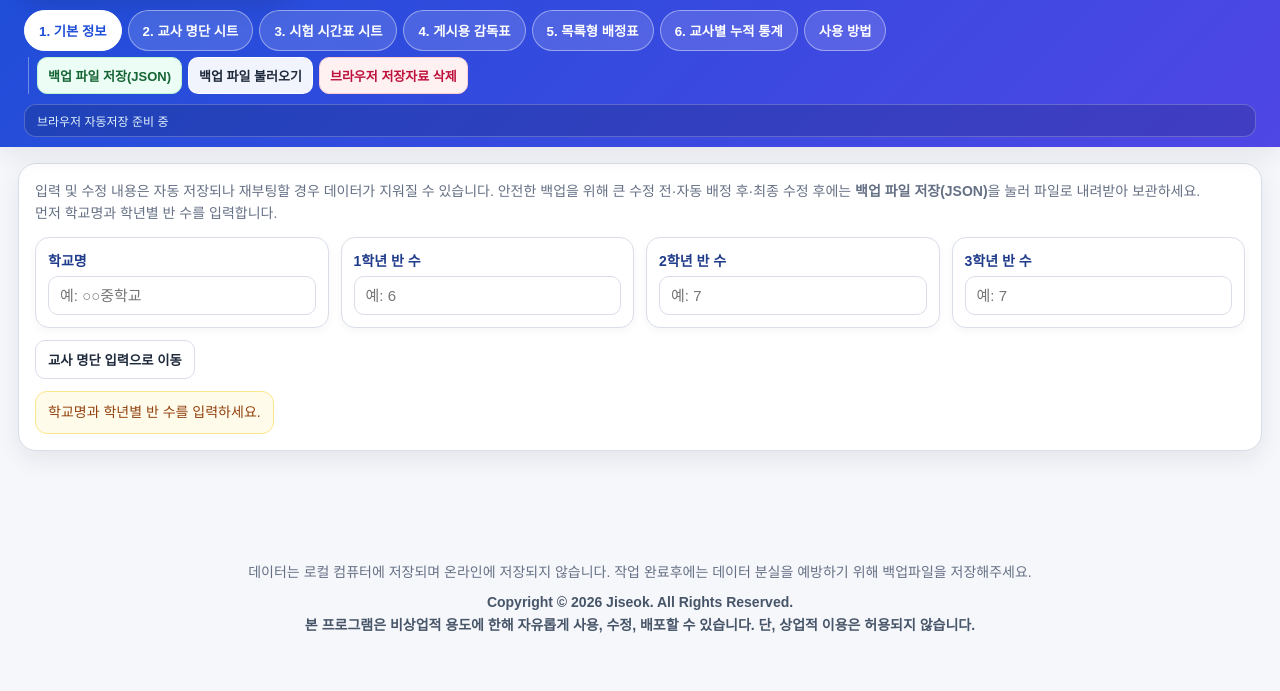
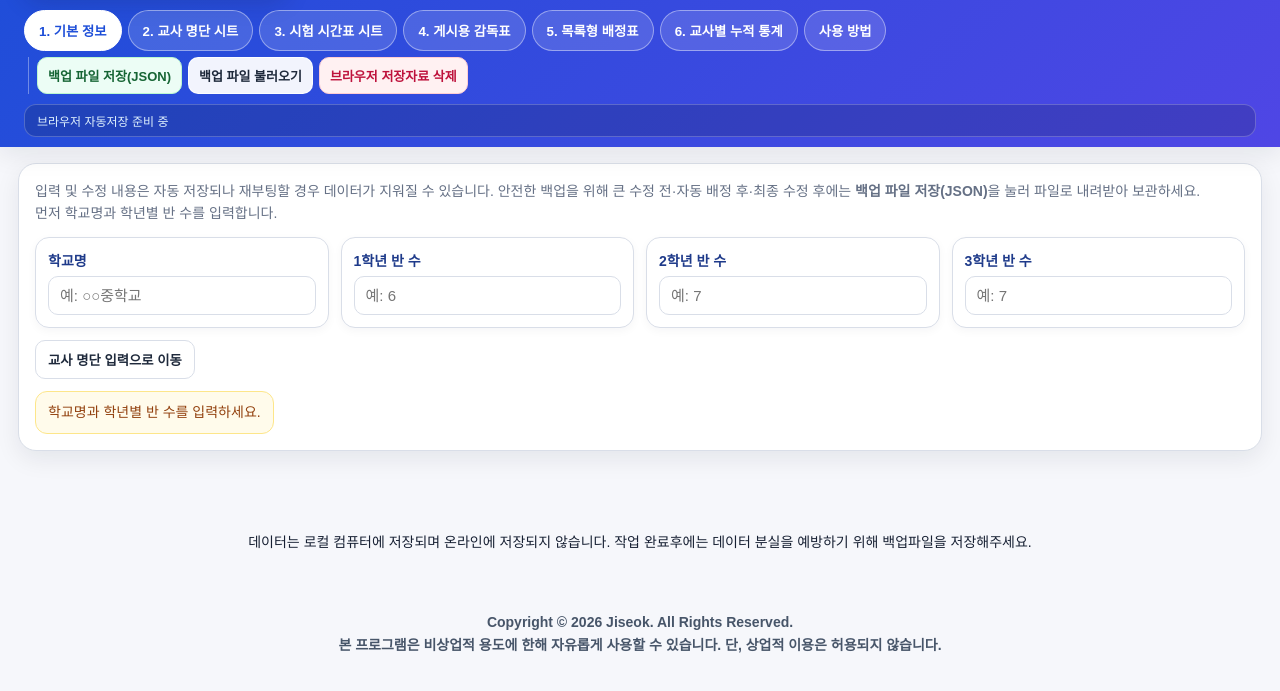
Before and after one commit to jjiseok/exam-supervision-scheduler, a plain HTML site: page index.html in a window 1280 px wide. Shown: the part 81-772 px from the top of the page. Drawn offline with Linux system fonts and the light colour scheme.

Commit message:
Add files via upload

```diff
--- a/index.html
+++ b/index.html
@@ -539,9 +539,11 @@
     </div>
   </section>
 </div>
+<div><center>데이터는 로컬 컴퓨터에 저장되며 온라인에 저장되지 않습니다. 작업 완료후에는 데이터 분실을 예방하기 위해 백업파일을 저장해주세요.</center></div>
 <footer>
-  <div>데이터는 로컬 컴퓨터에 저장되며 온라인에 저장되지 않습니다. 작업 완료후에는 데이터 분실을 예방하기 위해 백업파일을 저장해주세요.</div>
-  <div class="copyright">Copyright © 2026 Jiseok. All Rights Reserved.<br>  본 프로그램은 비상업적 용도에 한해 자유롭게 사용, 수정, 배포할 수 있습니다.
+
+  <br>
+  <div class="copyright">Copyright © 2026 Jiseok. All Rights Reserved.<br>  본 프로그램은 비상업적 용도에 한해 자유롭게 사용할 수 있습니다.
   단, 상업적 이용은 허용되지 않습니다.</div>
 </footer>
 
```
